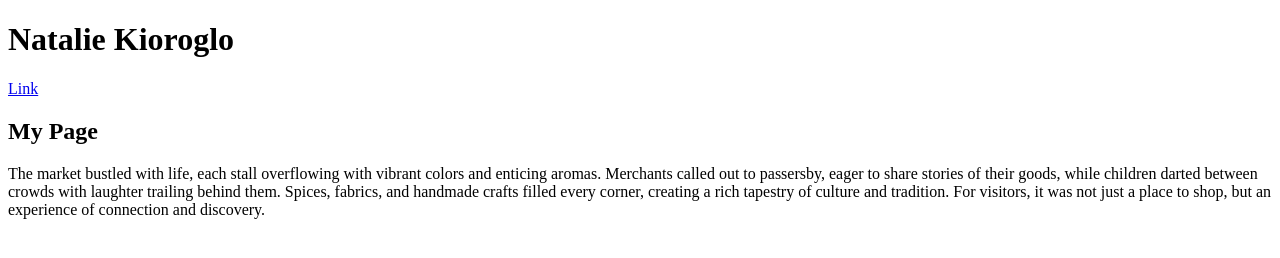
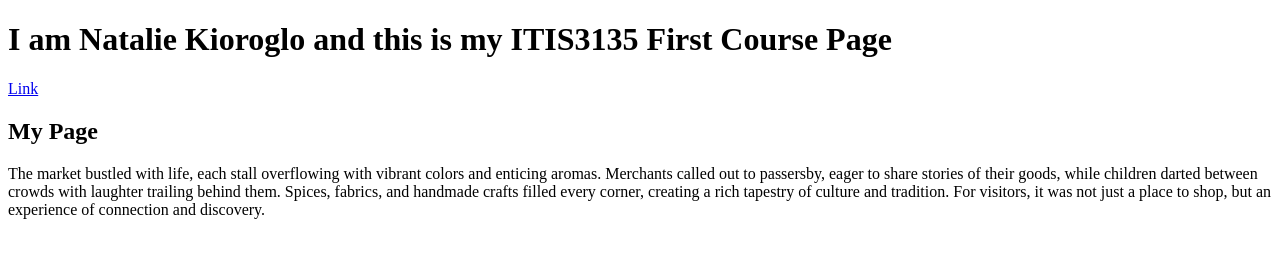
Before and after one commit to NatKio/natkio.github.io, a plain HTML site: page itis3135/index.html in a window 1280 px wide. Drawn offline with Linux system fonts and the light colour scheme.

Commit message:
Changed Page Index

```diff
--- a/itis3135/index.html
+++ b/itis3135/index.html
@@ -9,7 +9,7 @@
 <body>
     <header>
             <h1>
-                Natalie Kioroglo
+                I am Natalie Kioroglo and this is my ITIS3135 First Course Page
             </h1>
             <nav>
             <a href="http://google.com">Link</a>
```
